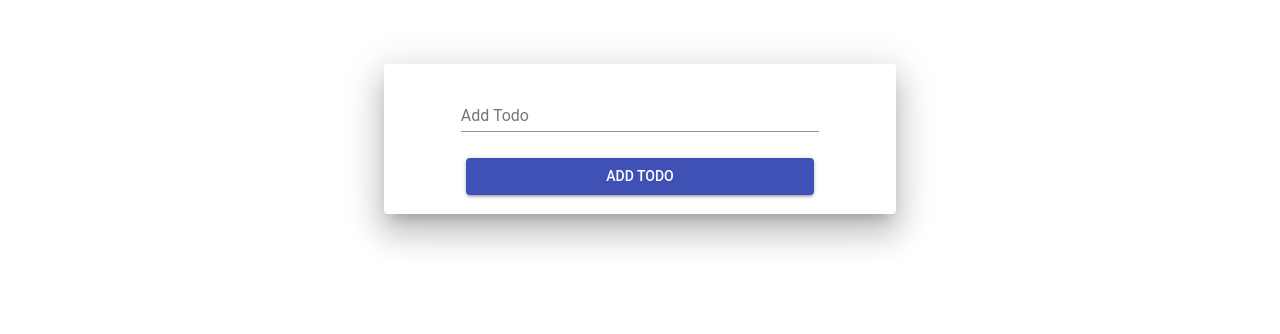
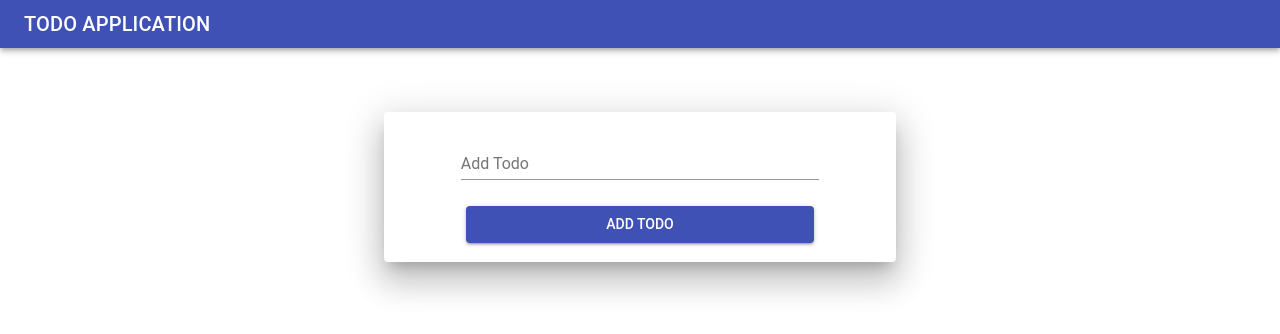
Before and after one commit to muhammadyousuf/task-todo-app, a React (Create React App) app: page / in a window 1280 px wide. Shown: the top 334 px of the page. Built offline with nearby package versions, Linux system fonts and the light colour scheme.

Commit message:
completed navbar

```diff
--- a/src/Components/Screen/NavBar.js
+++ b/src/Components/Screen/NavBar.js
@@ -1,14 +1,41 @@
 import React, { Component } from 'react';
+import PropTypes from 'prop-types';
+import { withStyles } from '@material-ui/core/styles';
+import AppBar from '@material-ui/core/AppBar';
+import Toolbar from '@material-ui/core/Toolbar';
+import Typography from '@material-ui/core/Typography';
 
 
 
+const styles = {
+    root: {
+      flexGrow: 1,
+    },
+    menuButton: {
+      marginLeft: -18,
+      marginRight: 10,
+    },
+  };
 
-export default class NavBar extends Component {
+class NavBar extends Component {
+
     render() {
         return (
             <div>
+                <AppBar position="static">
+                    <Toolbar variant="dense">
 
+                        <Typography variant="h6" color="inherit">
+                            TODO APPLICATION
+          </Typography>
+                    </Toolbar>
+                </AppBar>
             </div>
         );
     }
 }
+NavBar.propTypes = {
+    classes: PropTypes.object.isRequired,
+  };
+
+  export default withStyles(styles)(NavBar);
```
